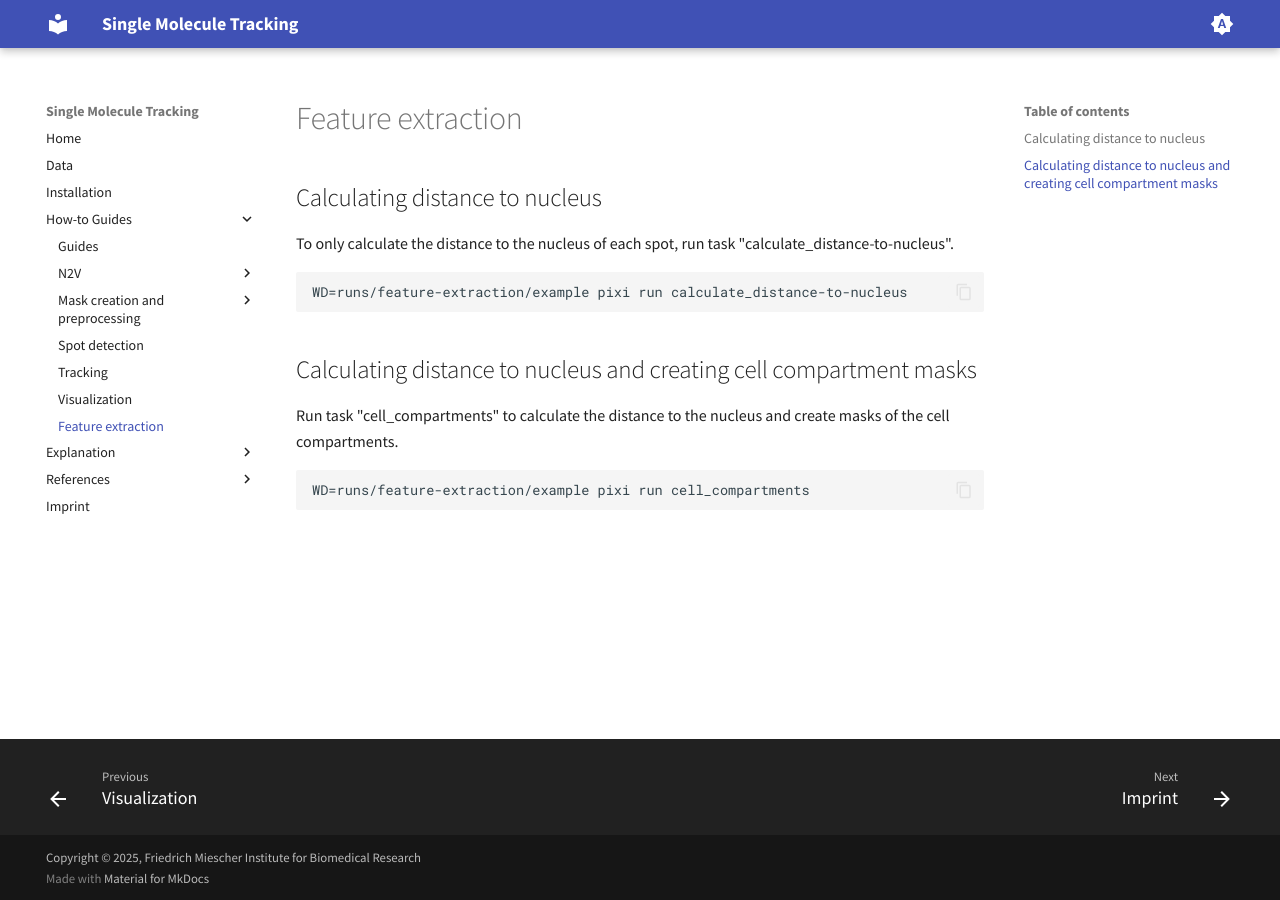
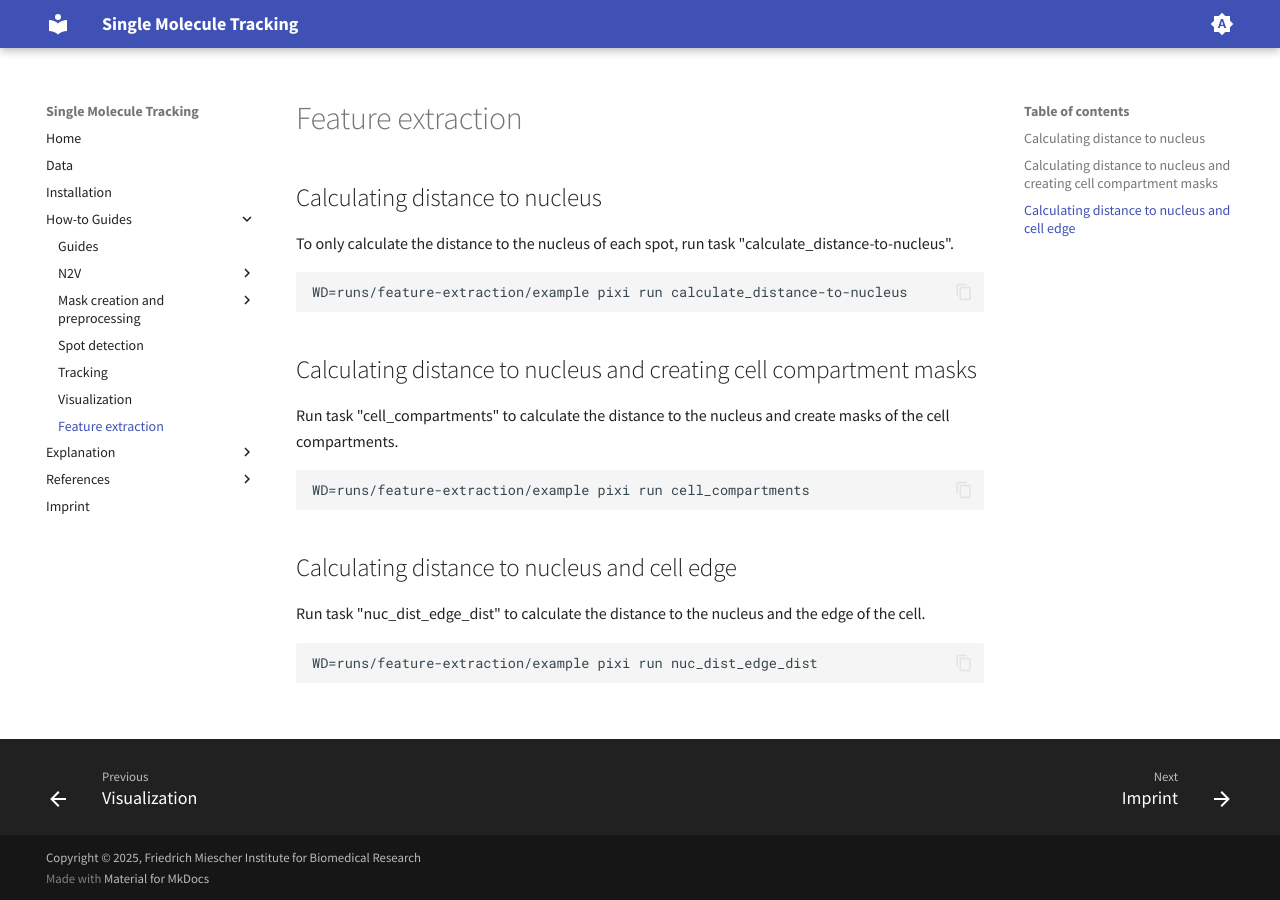
Before and after one commit to fmi-basel/singlemolecule-tracking, an MkDocs documentation site: the page built from docs/how_to/Feature-extraction.md, in a window 1280 px wide. Built offline with MkDocs 1.6.1 and Material for MkDocs 9.7.7, drawn with Linux system fonts in a browser that asks for light colours.

````diff
--- a/docs/how_to/Feature-extraction.md
+++ b/docs/how_to/Feature-extraction.md
@@ -10,3 +10,9 @@ Run task "cell_compartments" to calculate the distance to the nucleus and create
 ```commandline
 WD=runs/feature-extraction/example pixi run cell_compartments
 ```
+## Calculating distance to nucleus and cell edge
+
+Run task "nuc_dist_edge_dist" to calculate the distance to the nucleus and the edge of the cell.
+```commandline
+WD=runs/feature-extraction/example pixi run nuc_dist_edge_dist
+```
````
Also changed, not shown: docs/how_to/Mask-creation.md (+7 -0 lines), pixi.toml (+16 -0 lines), 2 other files.
